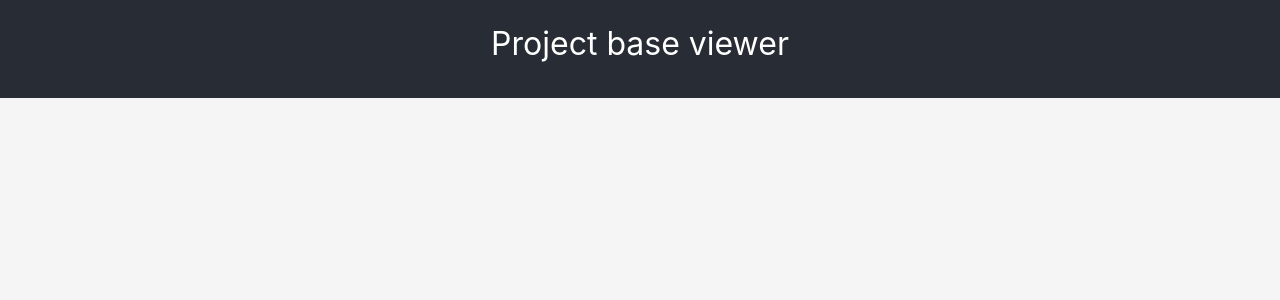
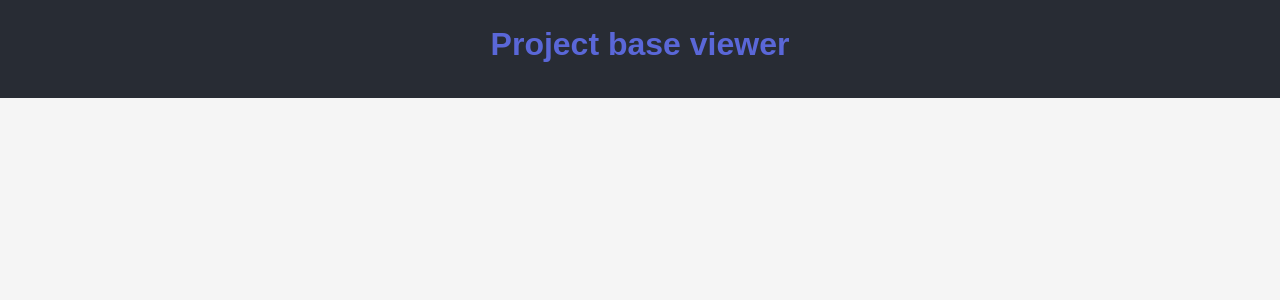
Before and after one commit to tamar0583235240/Temp-Project, a React (Create React App) app in the folder packages/frontend/: page / in a window 1280 px wide. Shown: the top 300 px of the page. Built offline with nearby package versions, Linux system fonts and the light colour scheme.

Commit message:
Adding design files

```diff
--- a/packages/frontend/package.json
+++ b/packages/frontend/package.json
@@ -51,6 +51,6 @@
     "@types/react-redux": "^7.1.34",
     "autoprefixer": "^10.4.21",
     "postcss": "^8.5.4",
-    "tailwindcss": "^3.4.17"
+    "tailwindcss": "^3.4.3"
   }
 }
--- a/packages/frontend/src/index.css
+++ b/packages/frontend/src/index.css
@@ -2,16 +2,47 @@
 @tailwind components;
 @tailwind utilities;
 
-body {
-  margin: 0;
-  font-family: -apple-system, BlinkMacSystemFont, 'Segoe UI', 'Roboto', 'Oxygen',
-    'Ubuntu', 'Cantarell', 'Fira Sans', 'Droid Sans', 'Helvetica Neue',
-    sans-serif;
-  -webkit-font-smoothing: antialiased;
-  -moz-osx-font-smoothing: grayscale;
+@layer base {
+  body {
+    @apply bg-background text-gray-800 font-sans;
+  }
+
+  h1, h2, h3 {
+    @apply font-heading text-primary font-bold;
+
+  }
+  p {
+    @apply text-base leading-relaxed;
+  }
+
+  a {
+    @apply text-primary hover:underline;
+  }
 }
 
-code {
-  font-family: source-code-pro, Menlo, Monaco, Consolas, 'Courier New',
-    monospace;
+@layer components {
+  .btn {
+    @apply inline-flex items-center justify-center rounded-xl font-medium px-6 py-3 transition focus:outline-none focus:ring-2 focus:ring-offset-2;
+  }
+
+  .btn-primary {
+    @apply bg-primary text-white hover:bg-indigo-700 focus:ring-primary;
+  }
+
+  .btn-secondary {
+    @apply bg-secondary text-gray-800 hover:bg-indigo-200 focus:ring-secondary;
+  }
+
+  .btn-outline {
+    @apply border border-primary text-primary hover:bg-primary hover:text-white;
+  }
+
+  .btn-danger {
+    @apply bg-danger text-white hover:bg-red-600 focus:ring-danger;
+  }
+
+  .grid-container {
+    @apply grid grid-cols-1 md:grid-cols-2 lg:grid-cols-3 gap-6;
+  }
+
 }
--- /dev/null
+++ b/packages/frontend/src/styles/colors.ts
@@ -0,0 +1,9 @@
+export const colors = {
+  primary: "#5A67D8",
+  secondary: "#A3BFFA",
+  accent: "#F6AD55",
+  background: "#F7FAFC",
+  muted: "#718096",
+  success: "#38A169",
+  danger: "#E53E3E",
+};
--- /dev/null
+++ b/packages/frontend/src/styles/spacing.ts
@@ -0,0 +1,9 @@
+export const spacing = {
+  borderRadius: {
+    xl: "1rem",
+    "2xl": "1.5rem",
+  },
+  spacing: {
+    container: "1.5rem",
+  },
+};
--- /dev/null
+++ b/packages/frontend/src/styles/typography.ts
@@ -0,0 +1,15 @@
+export const fontFamily = {
+  sans: ['"Assistant"', 'sans-serif'],//השני ברירת מחדל
+  heading: ['"Rubik"', 'sans-serif'],
+};
+
+export const fontSize = {
+  xs: "0.75rem",
+  sm: "0.875rem",
+  base: "1rem",
+  lg: "1.125rem",
+  xl: "1.25rem",
+  "2xl": "1.5rem",
+  "3xl": "1.875rem",
+  "4xl": "2.25rem",
+};
--- a/packages/frontend/tailwind.config.js
+++ b/packages/frontend/tailwind.config.js
@@ -1,10 +1,24 @@
-/** @type {import('tailwindcss').Config} */
+const { colors } = require("./src/styles/colors.ts");
+const { fontFamily, fontSize } = require("./src/styles/typography.ts");
+const { spacing } = require("./src/styles/spacing.ts");
+
 module.exports = {
-  content: [
-    "./src/**/*.{js,jsx,ts,tsx}",
-  ],
+  content: ["./index.html", "./src/**/*.{js,ts,jsx,tsx}"],
   theme: {
-    extend: {},
+    extend: {
+      colors,
+      fontFamily,
+      fontSize,
+      boxShadow: {
+        card: "0 4px 14px rgba(0, 0, 0, 0.1)",
+        input: "0 1px 3px rgba(0, 0, 0, 0.08)",
+
+      },
+      transitionDuration: {
+        DEFAULT: "250ms",
+      },
+      ...spacing,
+    },
   },
   plugins: [],
-}
+};
```
Also changed, not shown: 1 other file (tests, documents, lock files or other folders).
